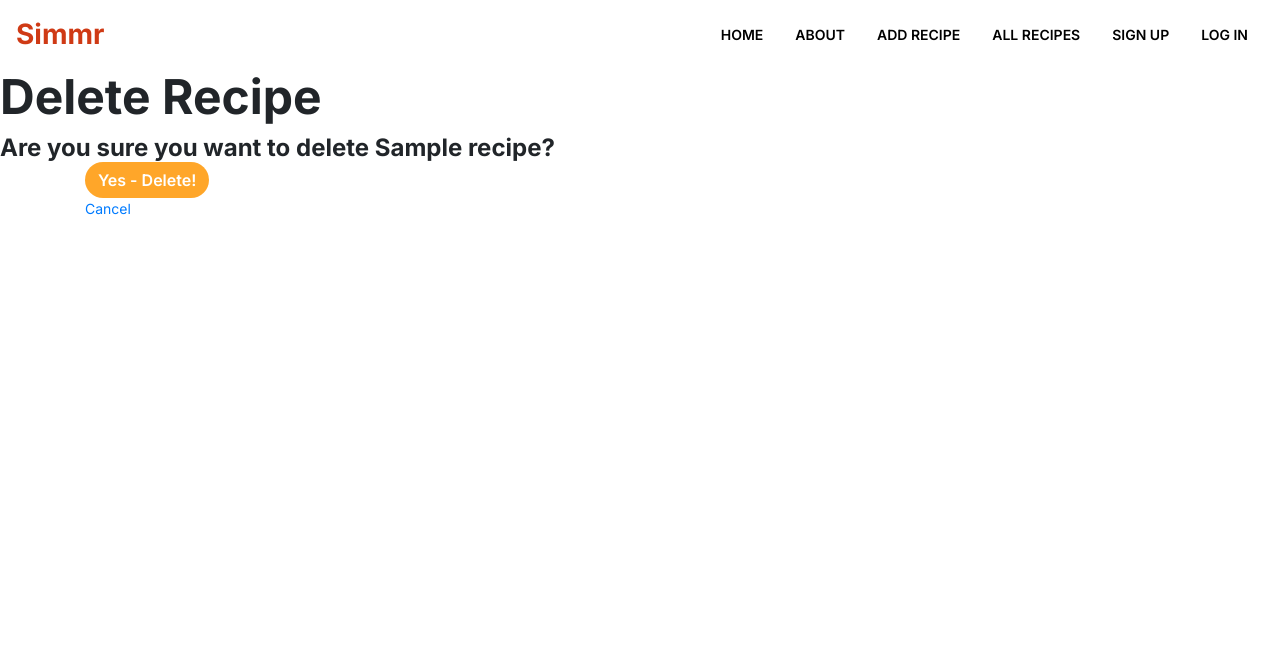
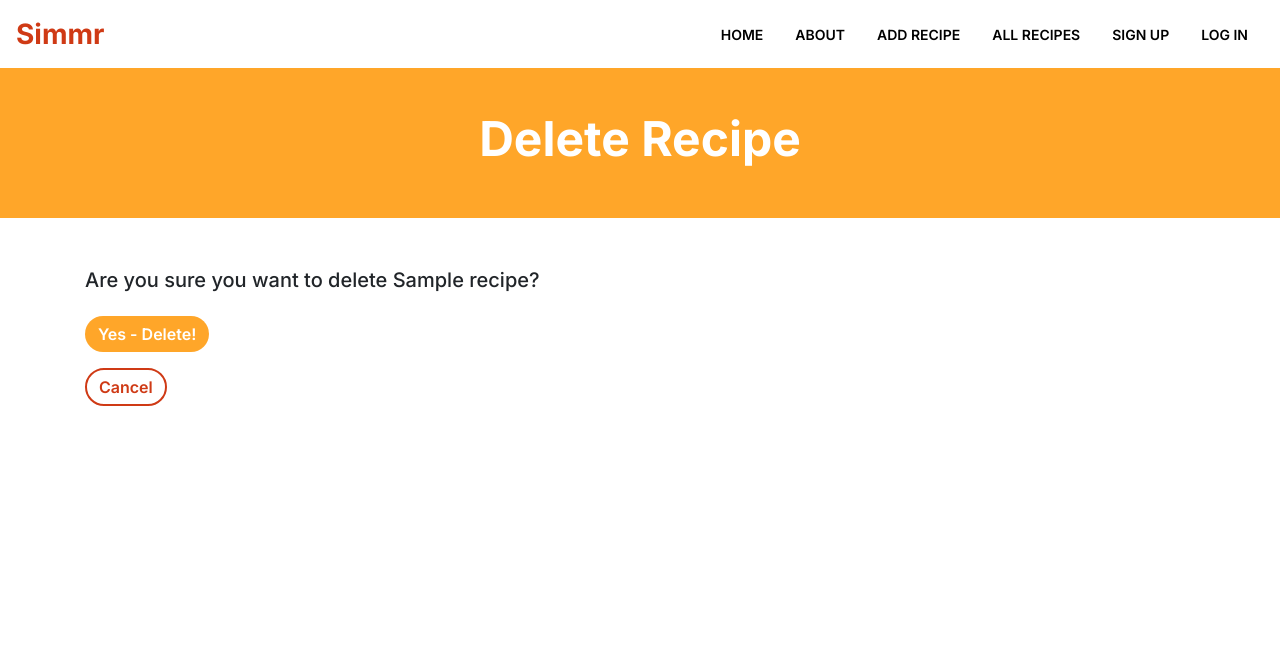
Before and after one commit to MichaelBMoss/simmr, a Django app: page /recipes/1/delete/ in a window 1280 px wide. Shown: the top 646 px of the page. Run offline with Django 4.2, Linux system fonts and the light colour scheme; tables that the repository leaves empty hold one stand-in row (values such as "Sample post").

Commit message:
add styling to the confirm_delete page

```diff
--- a/main_app/static/css/style.css
+++ b/main_app/static/css/style.css
@@ -62,12 +62,24 @@ select.form-control:focus {
     transition: 0.2s;
 }
 
+.btn-cancel {
+    background-color: transparent;
+    color: #CF3A15;
+    border: 2px solid #CF3A15;
+    transition: 0.2s;
+}
+
 .btn-hero-btn {
     background-color: white;
 }
 
 .btn:hover {
     background-color: #ff9807;
+    color: white;
+}
+
+.btn-cancel:hover {
+    background-color: #CF3A15;
     color: white;
 }
 
--- a/main_app/templates/main_app/recipe_confirm_delete.html
+++ b/main_app/templates/main_app/recipe_confirm_delete.html
@@ -1,14 +1,17 @@
 {% extends 'base.html' %}
 
 {% block content %}
-<h1>Delete Recipe</h1>
 
-<h4>Are you sure you want to delete <span class="teal-text">{{ object.name }}</span>?</h4>
-<div class="container">
+<header class="hero-lg">
+  <h1>Delete Recipe</h1>
+</header>
+
+<div class="container flex-column">
+<h5>Are you sure you want to delete <span class="teal-text">{{ object.name }}</span>?</h5>
   <form action="" method="POST">
     {% csrf_token %}
-    <input type="submit" value="Yes - Delete!" class="btn">
-    <a href="{% url 'recipe_detail' recipe.id %}">Cancel</a>
+    <input type="submit" value="Yes - Delete!" class="btn mt-3">
+    <a class="btn btn-cancel mt-3" href="{% url 'recipe_detail' recipe.id %}">Cancel</a>
   </form>
 </div>
 
```
